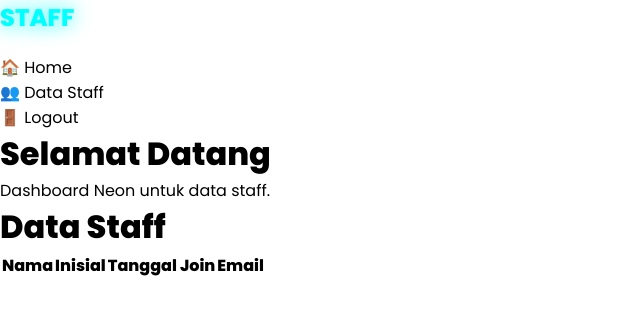
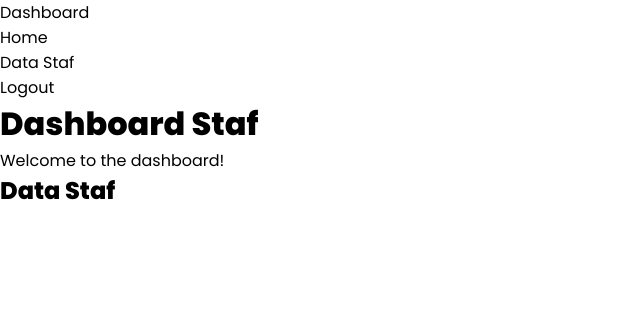
Before and after one commit to Indexjuna/dashboard-staf-png, a plain HTML site: page dashboard.html in a window 1280 px wide. Shown: the whole page, without its empty margins (0-640 px from the left). Drawn offline with Linux system fonts and the light colour scheme.

Commit message:
Update dashboard.html

```diff
--- a/dashboard.html
+++ b/dashboard.html
@@ -3,36 +3,30 @@
 <head>
   <meta charset="UTF-8">
   <meta name="viewport" content="width=device-width, initial-scale=1.0">
-  <title>Neon Staff Dashboard</title>
+  <title>Dashboard Staf</title>
   <link rel="stylesheet" href="style.css">
+  <script type="module" src="script.js"></script>
 </head>
-<body class="neon-dashboard">
-  <div class="sidebar">
-    <h2 class="neon-title">STAFF</h2>
-    <ul>
-      <li class="active" data-content="home">🏠 Home</li>
-      <li data-content="staff">👥 Data Staff</li>
-      <li data-content="logout" id="logoutBtn">🚪 Logout</li>
-    </ul>
-  </div>
-
-  <div class="main">
-    <div id="home" class="page active">
-      <h1>Selamat Datang</h1>
-      <p>Dashboard Neon untuk data staff.</p>
+<body>
+  <div class="dashboard-container">
+    <div class="sidebar">
+      <div class="logo">Dashboard</div>
+      <ul class="menu">
+        <li class="menu-item" data-content="home">Home</li>
+        <li class="menu-item" data-content="staff">Data Staf</li>
+        <li class="menu-item" data-content="logout" id="logoutBtn">Logout</li>
+      </ul>
     </div>
-
-    <div id="staff" class="page">
-      <h1>Data Staff</h1>
-      <table id="staffTable">
-        <thead>
-          <tr><th>Nama</th><th>Inisial</th><th>Tanggal Join</th><th>Email</th></tr>
-        </thead>
-        <tbody></tbody>
-      </table>
+    <div class="main-content">
+      <h1 id="pageTitle">Dashboard Staf</h1>
+      <div class="content-area">
+        <div id="home-content" class="content-section active">Welcome to the dashboard!</div>
+        <div id="staff-content" class="content-section">
+          <h2>Data Staf</h2>
+          <div id="staffTable"></div>
+        </div>
+      </div>
     </div>
   </div>
-
-  <script type="module" src="script.js"></script>
 </body>
 </html>
```
